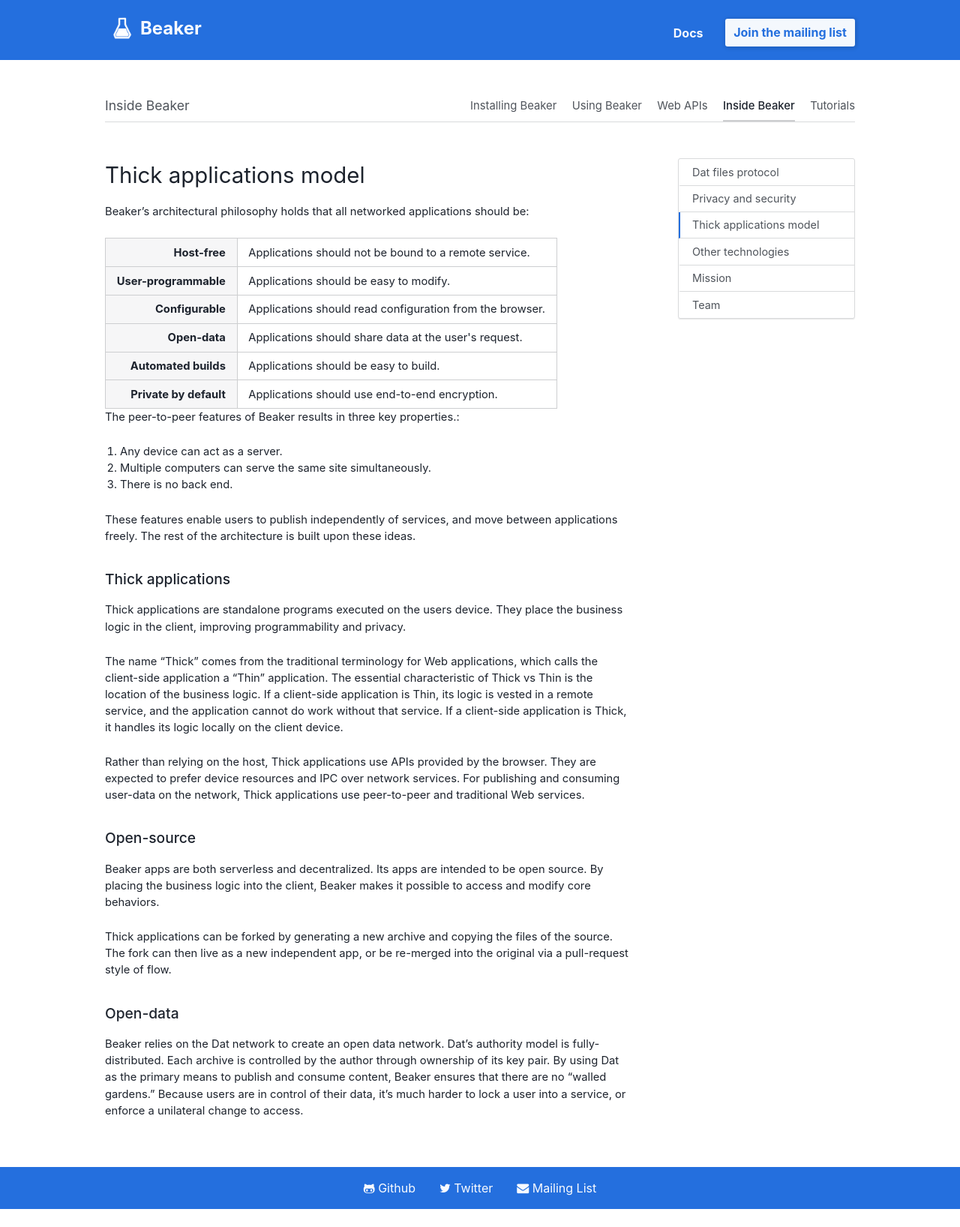
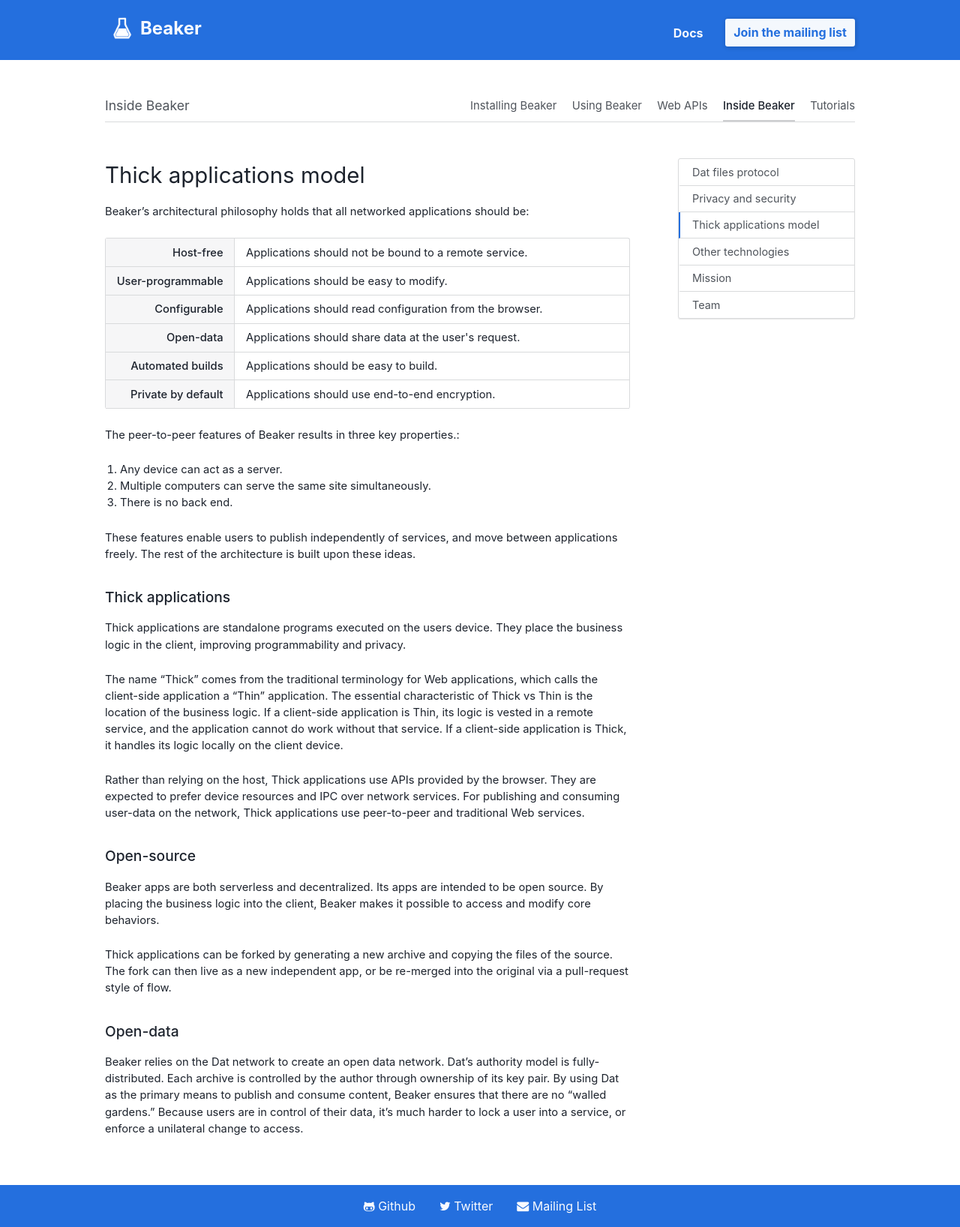
Before and after one commit to beakerbrowser/beakerbrowser.com, a Jekyll site: the page built from _docs/inside-beaker/thick-applications.md, in a window 1280 px wide. Shown: the whole page at 75% size. Built offline with Jekyll 4.4.1, drawn with Linux system fonts in a browser that asks for light colours; before the commit the page ends 1612 px from its top, so only the background shows below that.

Commit message:
Update table styles

```diff
--- a/css/components/_basic-table.scss
+++ b/css/components/_basic-table.scss
@@ -1,18 +1,25 @@
 table.basic-table {
+  display: block;
   border-collapse: collapse;
-  border-radius: 2px;
+  border-radius: 3px;
+  border: 1px solid $gray--mid;
+  border-bottom: 0;
+  margin-bottom: 1.5rem;
 
   th {
     background: $gray--light;
-    border: 1px solid $gray;
     padding: 0.5em 1em;
     text-align: right;
-    vertical-align: top;
-    white-space: pre;
+    border-bottom: 1px solid $gray--mid;
+    border-right: 1px solid $gray--mid;
+    font-weight: 500 !important;
+    white-space: nowrap;
   }
+
   td {
     padding: 0.5em 1em;
-    border: 1px solid $gray;
+    width: 100%;
+    border-bottom: 1px solid $gray--mid;
     vertical-align: top;
   }
 }
--- a/css/components/_install-options.scss
+++ b/css/components/_install-options.scss
@@ -1,31 +1,14 @@
 table.install-options {
-  display: block;
   max-width: 300px;
-  border-collapse: collapse;
-  border-radius: 3px;
-  border: 1px solid $gray--mid;
-  border-bottom: 0;
-  margin-bottom: 1.5rem;
-
-  th {
-    background: $gray--light;
-    padding: 0.5em 1em;
-    text-align: right;
-    border-bottom: 1px solid $gray--mid;
-    font-weight: 500 !important;
-  }
 
   td {
-    padding: 0.5em 1em;
-    width: 100%;
-    border-bottom: 1px solid $gray--mid;
+
+    a {
+      text-decoration: underline;
+    }
 
     i {
       margin-right: 3px;
     }
-
-    a {
-      text-decoration: underline;
-    }
   }
 }
```
Also changed, not shown: _docs/install.md (+1 -1 lines).
